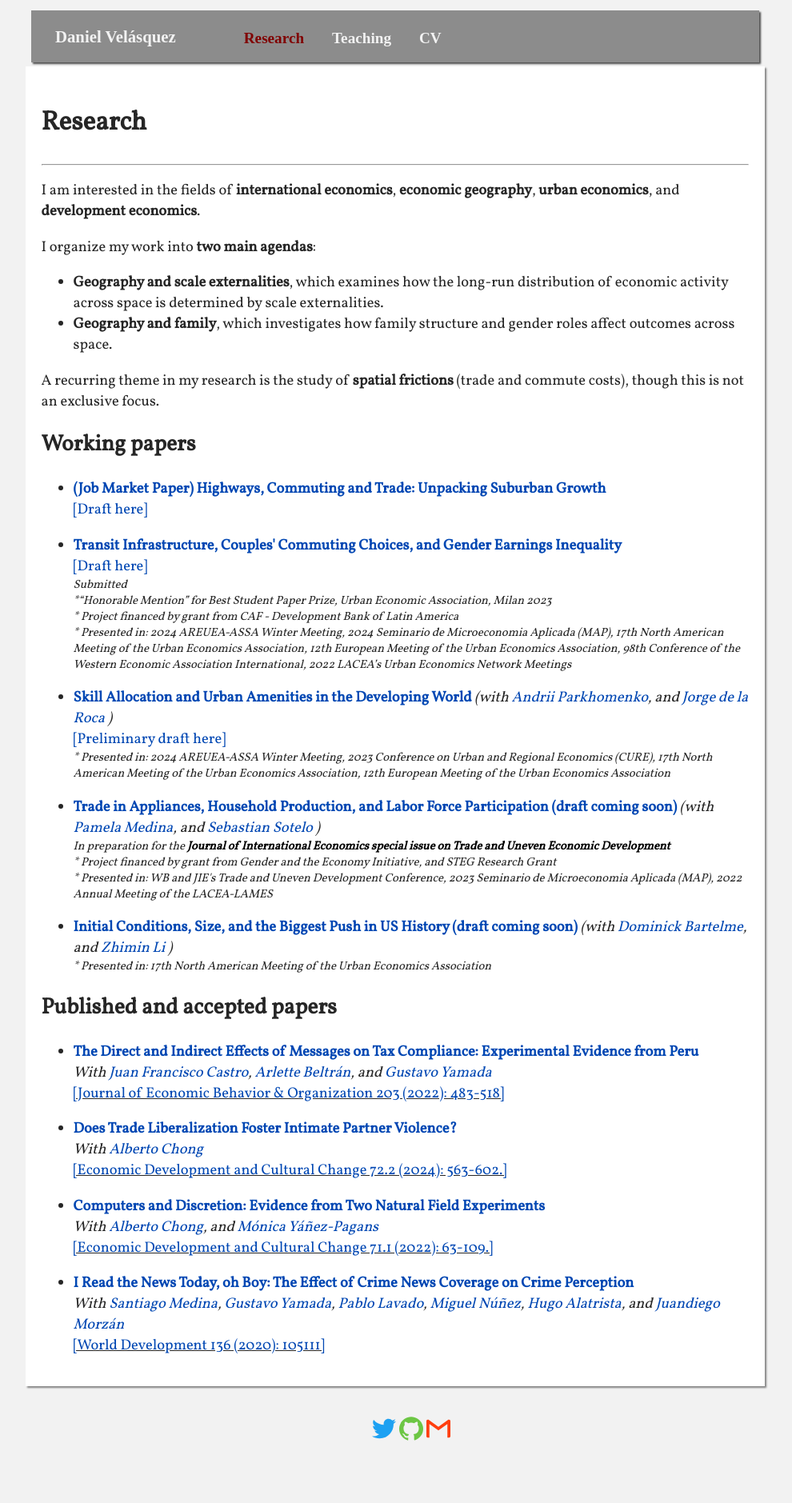
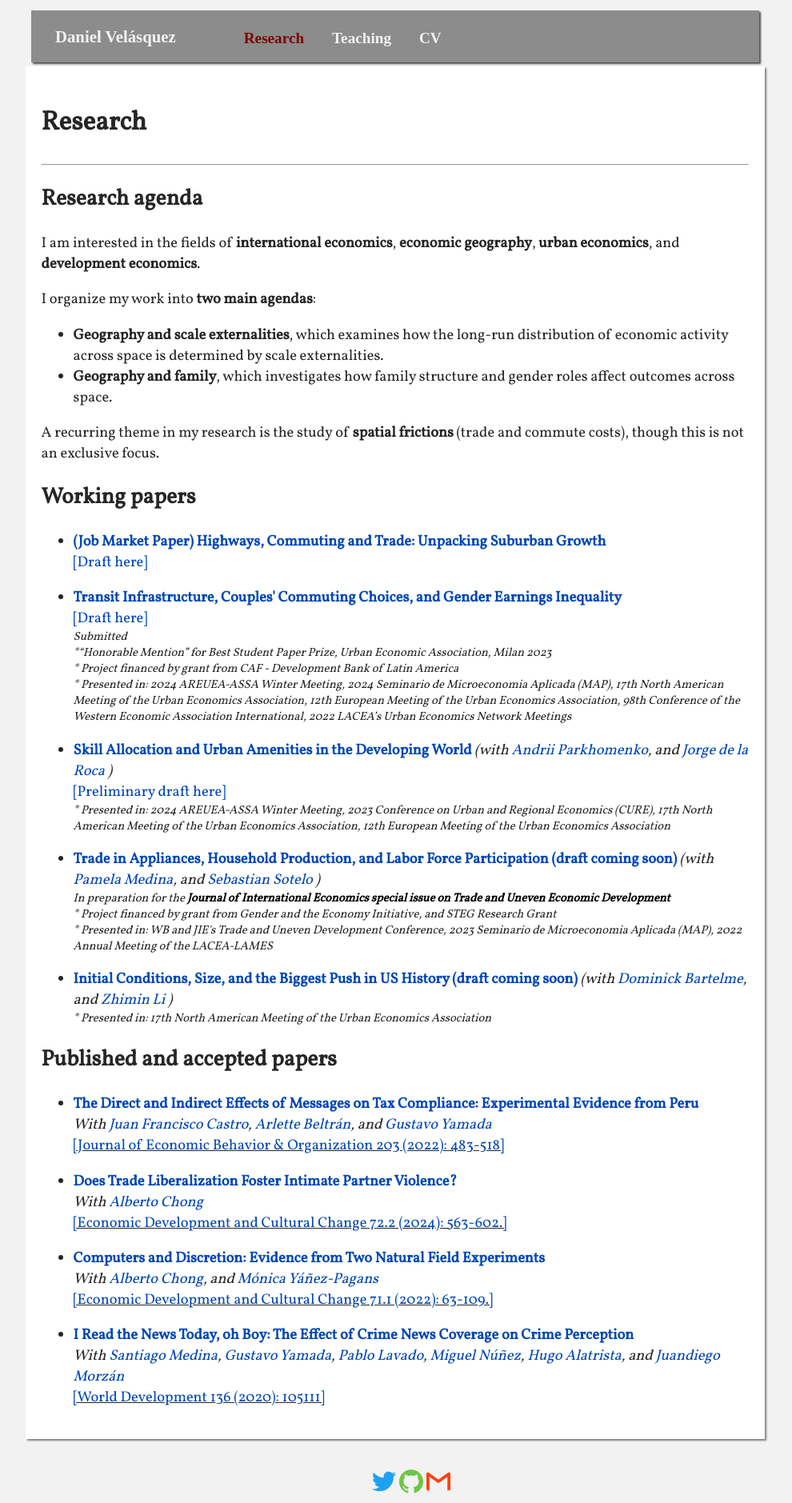
Before and after one commit to dvelasquezc/dvelasquezc.github.io, a Jekyll site: the page built from _pages/research.md, in a window 1280 px wide. Shown: the whole page at 80% size, without its empty margins (146-1136 px from the left). Built offline with Jekyll 4.4.1, drawn with Linux system fonts in a browser that asks for light colours; some web fonts are replaced; before the commit the page ends 1813 px from its top, so only the background shows below that.

```diff
--- a/_pages/research.md
+++ b/_pages/research.md
@@ -7,6 +7,9 @@
 show: "yes"
 #corregir linea 62-64 donde puse manualmente el link al paper de trade violence
 ---
+
+<h2> Research agenda </h2>
+
 <div>
 	<p>I am interested in the fields of <b>international economics</b>, <b>economic geography</b>, <b>urban economics</b>, and <b>development economics</b>. </p>
 </div>
```
Also changed, not shown: index.md (+2 -2 lines).
